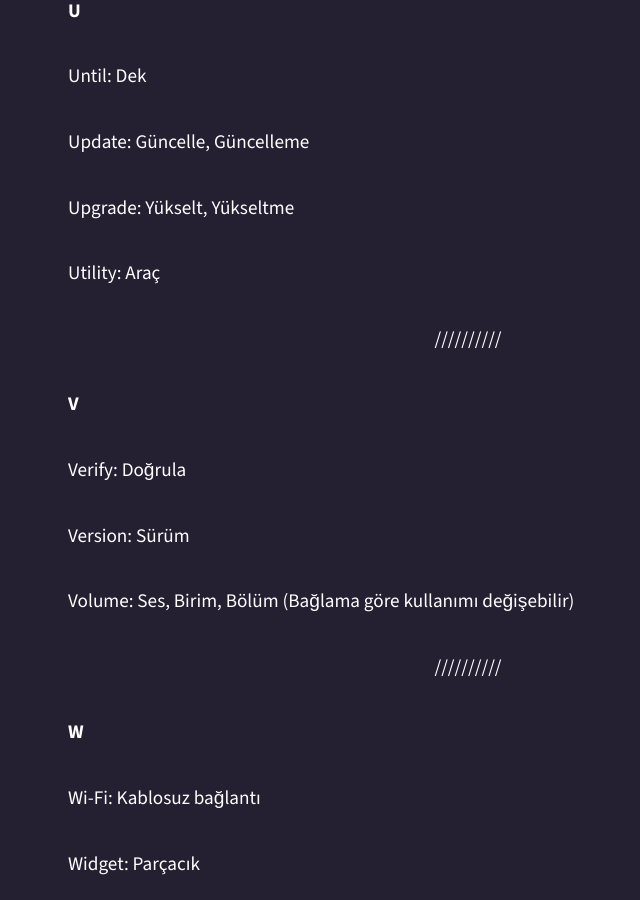
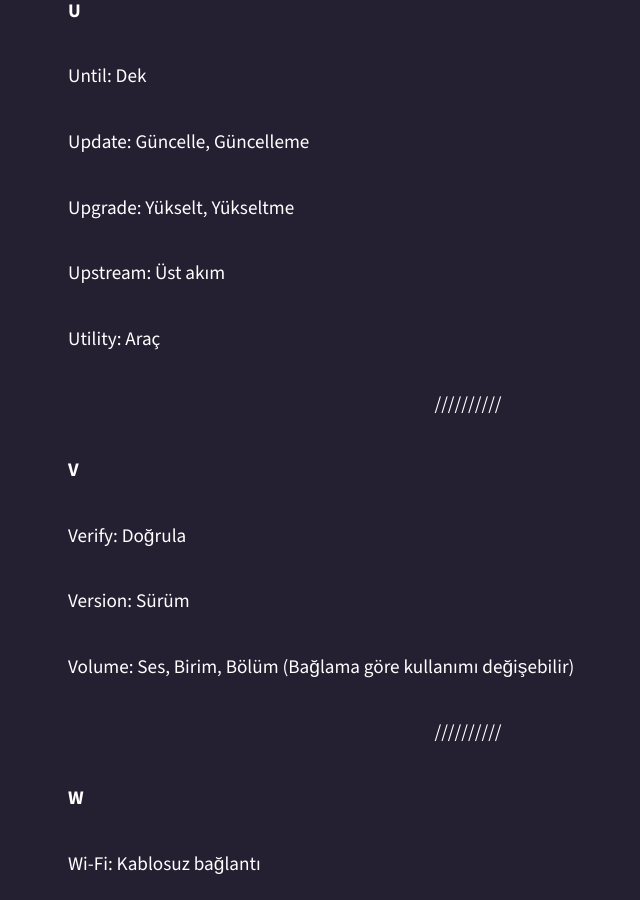
Before and after one commit to gnometurk/gnomeorgtr, a Jekyll site: the page built from ceviri/sozluk.md, in a window 1280 px wide and 900 px high, scrolled down 16689 px. Shown: the whole window, without its empty margins (172-812 px from the left). Built offline with Jekyll 4.4.1, drawn with Linux system fonts in a browser that asks for light colours.

Commit message:
Update dict

```diff
--- a/ceviri/sozluk.md
+++ b/ceviri/sozluk.md
@@ -513,6 +513,8 @@ Update: Güncelle, Güncelleme
 
 Upgrade: Yükselt, Yükseltme
 
+Upstream: Üst akım
+
 Utility: Araç
 
 ---
```
